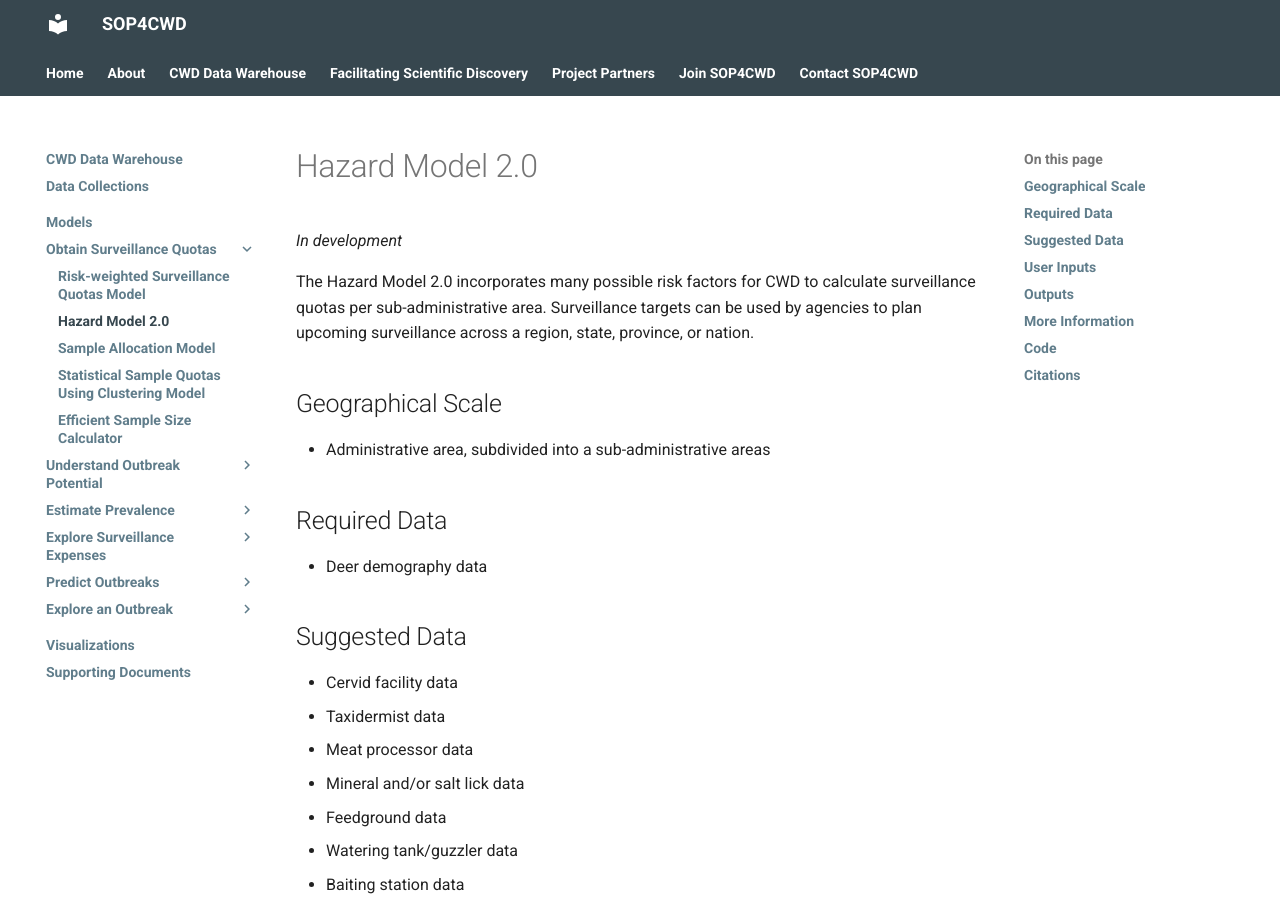
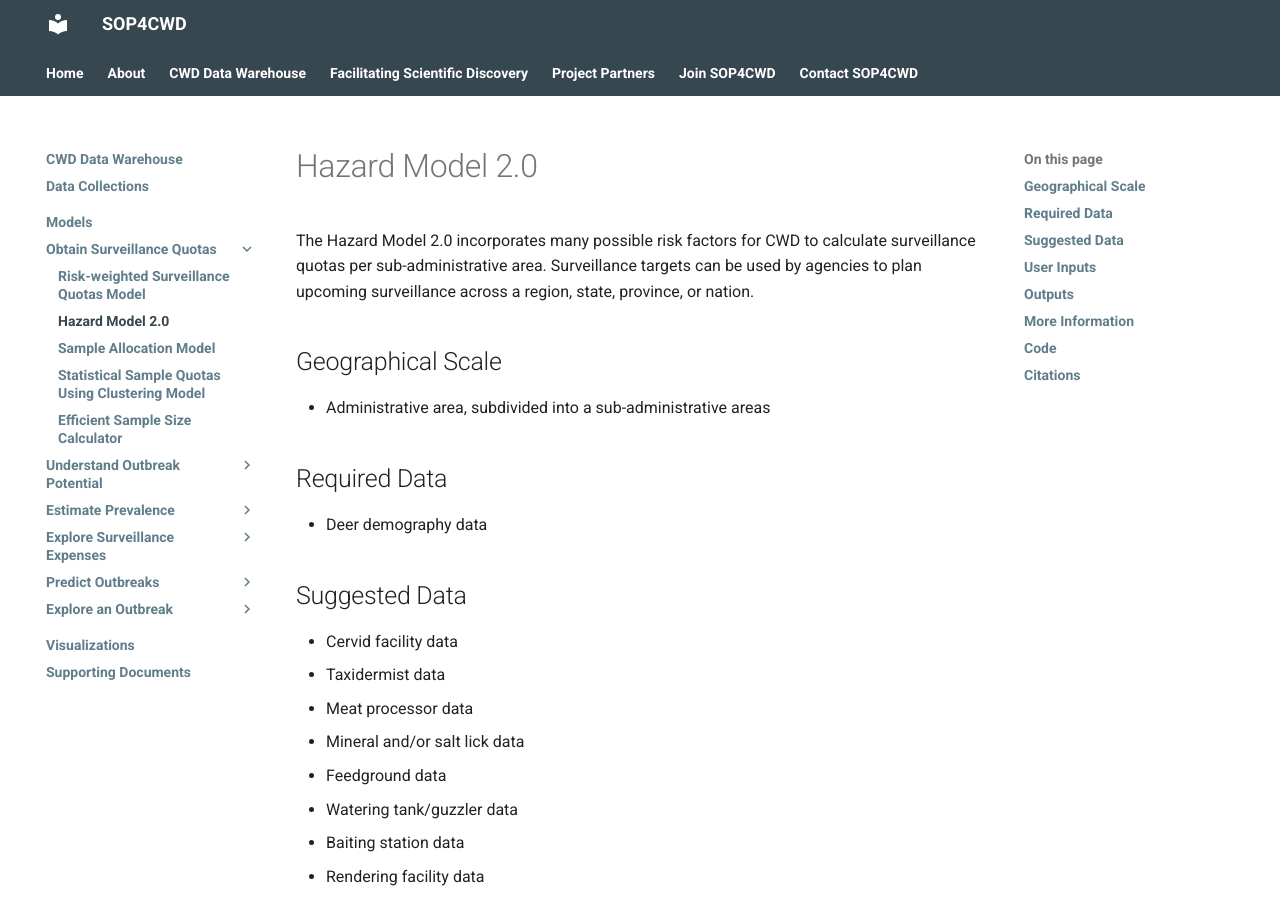
Before and after one commit to Cornell-Wildlife-Health-Lab/SOP4CWD-website, an MkDocs documentation site: the page built from docs/warehouse/models/HazardModel2.md, in a window 1280 px wide and 900 px high. Built offline with MkDocs 1.6.1 and Material for MkDocs 9.7.7, drawn with Linux system fonts in a browser that asks for light colours; plug-ins that fetch from the network failed and are left out; old or Windows-style settings are respelled for this version of MkDocs.

Commit message:
updated hazard model page; fixed yml and foldler location

```diff
--- a/docs/warehouse/models/HazardModel2.md
+++ b/docs/warehouse/models/HazardModel2.md
@@ -4,7 +4,6 @@
 ---
 
 # Hazard Model 2.0
-*In development*
 
 The Hazard Model 2.0 incorporates many possible risk factors for CWD to calculate surveillance quotas per sub-administrative area. Surveillance targets can be used by agencies to plan upcoming surveillance across a region, state, province, or nation.
 
--- a/mkdocs.yml
+++ b/mkdocs.yml
@@ -1,5 +1,5 @@
 site_name: SOP4CWD
-site_url: 'https://sop4cwd.org'
+site_url: 'https://sop4cwd.org/'
 theme:
   name: material
   features:
@@ -9,7 +9,7 @@
     - navigation.footer
     - navigation.sections
 
-  custom_dir: docs/overrides
+  custom_dir: overrides
 extra_css:
   - stylesheets/extra.css
 plugins:
@@ -25,27 +25,27 @@
       - warehouse/models/index.md
       - Obtain Surveillance Quotas:
         - Risk-weighted Surveillance Quotas Model: warehouse/models/RiskWeightedSurveillanceQuotasModel.md
-        - Hazard Model 2.0: warehouse\models\HazardModel2.md
-        - Sample Allocation Model: warehouse\models\SampleAllocationModel.md
+        - Hazard Model 2.0: warehouse/models/HazardModel2.md
+        - Sample Allocation Model: warehouse/models/SampleAllocationModel.md
         - Statistical Sample Quotas Using Clustering Model: warehouse/models/StatisticalSampleQuotas.md
         - Efficient Sample Size Calculator: warehouse/models/EfficientSampleSizeCalculator.md
       - Understand Outbreak Potential:
         - Epizootic Risk Model: warehouse/models/EpizooticRiskModel.md
       - Estimate Prevalence:
-        - Simple Undetected Prevalence Estimator: warehouse\models\SimpleUndetectedPrevalenceEstimator.md
+        - Simple Undetected Prevalence Estimator: warehouse/models/SimpleUndetectedPrevalenceEstimator.md
         - Prevalence Estimator Data Export: warehouse/models/PrevalenceEstimatorDataExport.md
         - Probability of Disease Freedom Using Clustering Model: warehouse/models/ProbabilityDiseaseFreedomClustering.md
       - Explore Surveillance Expenses:
-        - Per-Sample Cost Analysis Model: warehouse\models\PerSampleCost.md
+        - Per-Sample Cost Analysis Model: warehouse/models/PerSampleCost.md
       - Predict Outbreaks:
-        - CWD Sentinel: warehouse\models\CWDSentinel.md
-        - Positive Predictor Model: warehouse\models\PositivePredictorModel.md
+        - CWD Sentinel: warehouse/models/CWDSentinel.md
+        - Positive Predictor Model: warehouse/models/PositivePredictorModel.md
       - Explore an Outbreak:
-        - Disease Cluster Analysis Data Export: warehouse\models/DiseaseClusterAnalysisDataExport.md
-        - Outbreak Response Model: warehouse\models\OutbreakResponseModel.md
+        - Disease Cluster Analysis Data Export: warehouse/models/DiseaseClusterAnalysisDataExport.md
+        - Outbreak Response Model: warehouse/models/OutbreakResponseModel.md
         - Disease Control Strategies Model: warehouse/models/DiseaseControlStrategiesModel.md
         - Home Range Contamination Model: warehouse/models/HomeRangeContaminationModel.md
-        - Spread Model Data Export: warehouse\models\SpreadModelDataExport.md
+        - Spread Model Data Export: warehouse/models/SpreadModelDataExport.md
     - Visualizations: warehouse/Visualizations.md
     - Supporting Documents: warehouse/SupportingDocuments.md
   - Facilitating Scientific Discovery:
```
Also changed, not shown: overrides/home.html (renamed from docs/overrides/home.html), overrides/main.html (renamed from docs/overrides/main.html).
